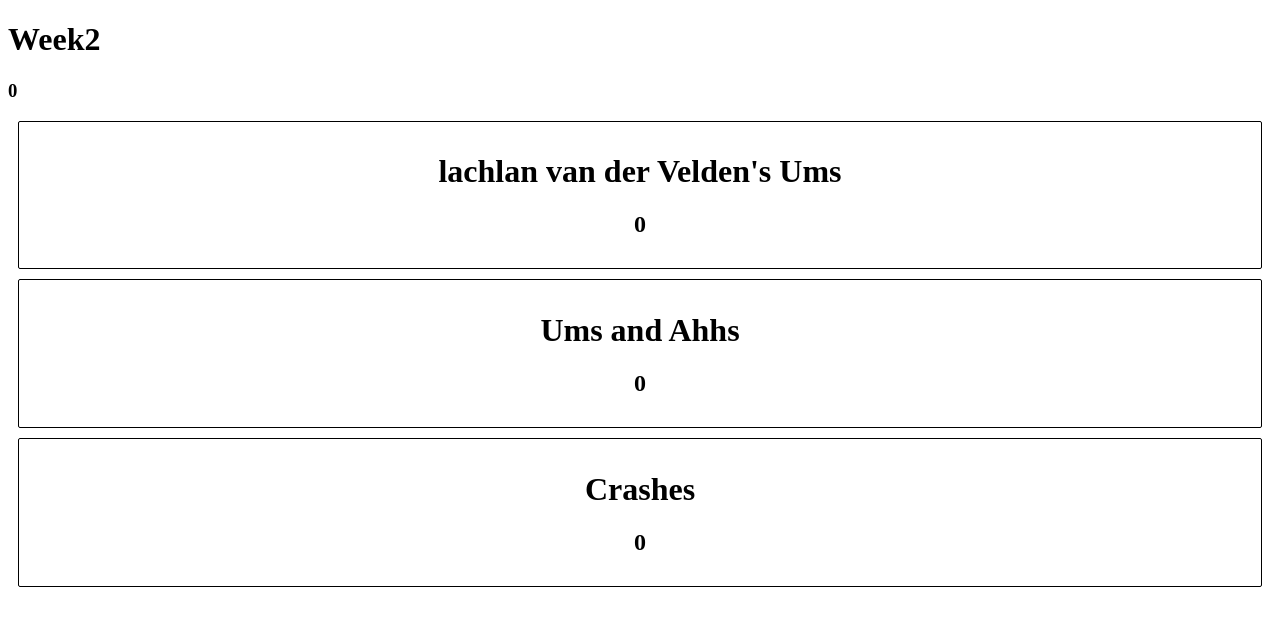
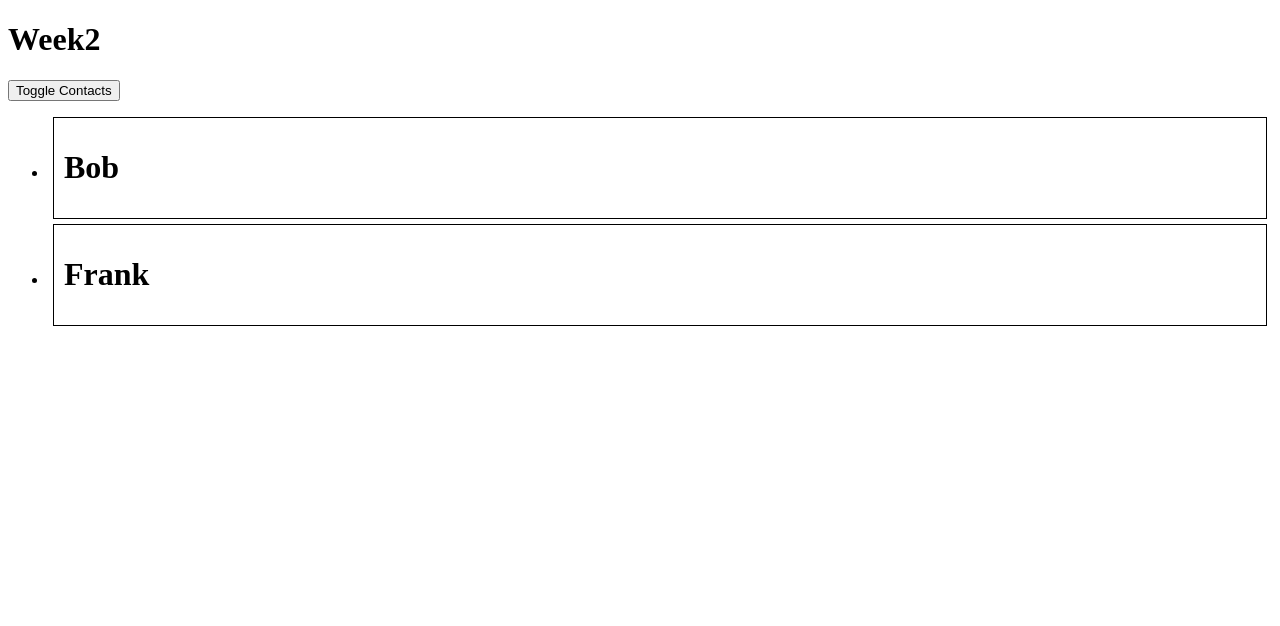
Before and after one commit to LachlanVelden-swin/AngularWeek2, an Angular app: page / in a window 1280 px wide. Shown: the top 626 px of the page. Built offline with nearby package versions, Linux system fonts and the light colour scheme.

Commit message:
working contacts example

```diff
--- a/src/app/app.component.html
+++ b/src/app/app.component.html
@@ -1,7 +1,11 @@
 <h1>{{title}}</h1>
-<h3>
-    {{total}}
-</h3>
-<app-counter [title]="myName" (counted)="onCounted($event)"></app-counter>
-<app-counter title="Ums and Ahhs" (counted)="onCounted($event)"></app-counter>
-<app-counter title="Crashes" (counted)="onCounted($event)"></app-counter>
+
+<button (click)="onToggleContacts()">Toggle Contacts</button>
+
+<div *ngIf="showContacts === true">
+    <ul>
+        <li *ngFor="let contact of contacts">
+            <app-contact name="{{contact}}"></app-contact>
+        </li>
+    </ul>
+</div>
--- a/src/app/app.component.ts
+++ b/src/app/app.component.ts
@@ -7,12 +7,21 @@ import { Component } from '@angular/core';
 })
 export class AppComponent {
   title = 'Week2';
-  total: number = 0;
+  contacts: string[] = [
+    "Bob",
+    "Frank",
+  ];
 
 
-  myName = "lachlan van der Velden's Ums";
+  showContacts: boolean = true;
 
-  onCounted(value: number) {
-    this.total += value;
+  onToggleContacts() {
+    // if(this.showContacts == true){
+    //   this.showContacts = false;
+    // }else {
+    //   this.showContacts = true;
+    // }
+    this.showContacts = !this.showContacts;
   }
+
 }
--- a/src/app/app.module.ts
+++ b/src/app/app.module.ts
@@ -4,11 +4,13 @@ import { NgModule } from '@angular/core';
 import { AppComponent } from './app.component';
 
 import { CounterComponent } from './counter/counter.component';
+import { ContactComponent } from './contact/contact.component';
 
 @NgModule({
   declarations: [
     AppComponent,
     CounterComponent,
+    ContactComponent,
   ],
   imports: [
     BrowserModule
--- /dev/null
+++ b/src/app/contact/contact.component.css
@@ -0,0 +1,7 @@
+:host {
+    display: block;
+
+    border: 1px black solid;
+    padding: 10px;
+    margin: 5px;
+}
--- /dev/null
+++ b/src/app/contact/contact.component.html
@@ -0,0 +1 @@
+<h1>{{name}}</h1>
--- /dev/null
+++ b/src/app/contact/contact.component.ts
@@ -0,0 +1,18 @@
+import { Component, OnInit, Input } from '@angular/core';
+
+@Component({
+  selector: 'app-contact',
+  templateUrl: './contact.component.html',
+  styleUrls: ['./contact.component.css']
+})
+export class ContactComponent implements OnInit {
+
+  @Input()
+  name: string;
+
+  constructor() { }
+
+  ngOnInit(): void {
+  }
+
+}
```
